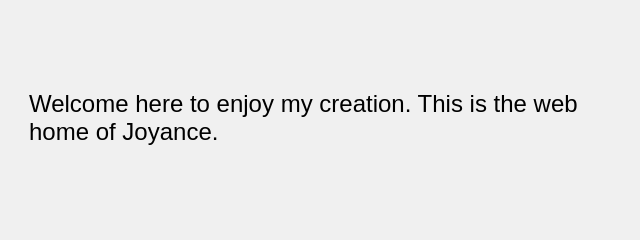
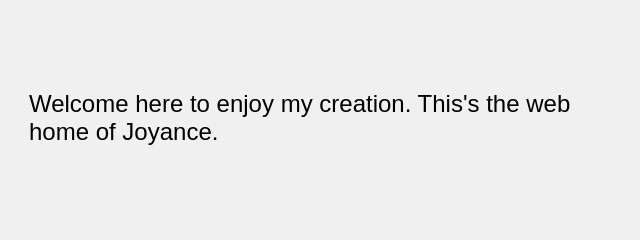
Before and after one commit to Joyance-tsui/home, a plain HTML site: page index.html in a window 1280 px wide. Shown: the part 282-522 px from the top of the page, 640-1280 px from the left. Drawn offline with Linux system fonts and the light colour scheme.

Commit message:
Update index.html

```diff
--- a/index.html
+++ b/index.html
@@ -160,7 +160,7 @@ body {
   <div class="text-container">
     <div class="text">
       <div class="text-content">
-        <div class="main-text">Welcome here to enjoy my creation. This is the web home of Joyance.</div>
+        <div class="main-text">Welcome here to enjoy my creation. This's the web home of Joyance.</div>
         <div class="hover-text">
           Projects:
           <a href="https://b.joyance.page/en" target="_blank" class="project-link">Blog</a> |
```
